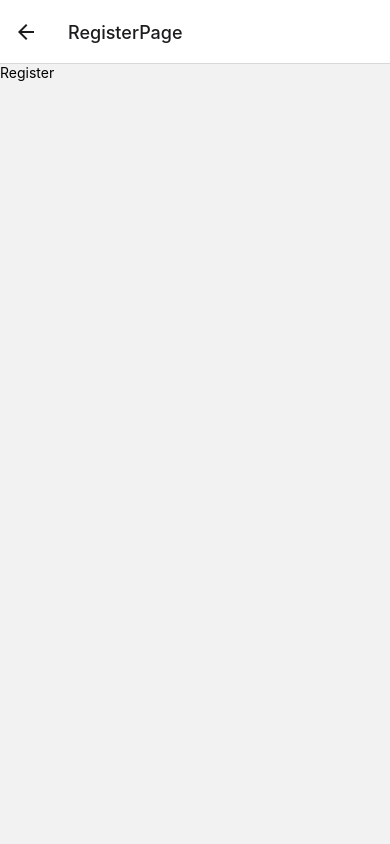
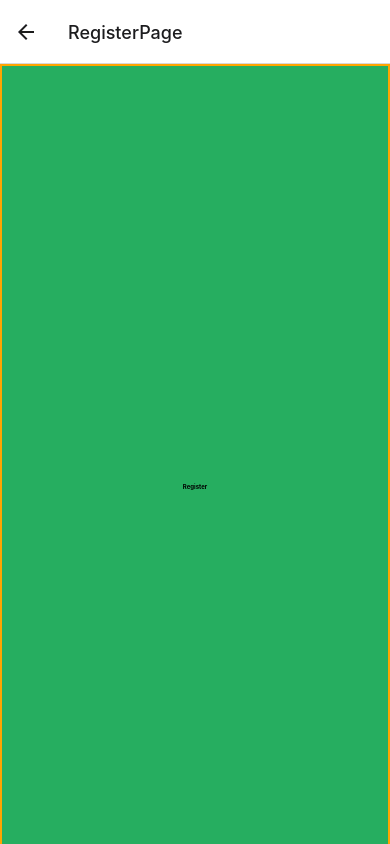
Before and after one commit to chaitanya-000/kanef_expo, a React Native app: screen /RegisterPage in a window 390 px wide. Built offline with nearby package versions, Linux system fonts and the light colour scheme.

Commit message:
Adds  styled component- h3 (Register)

```diff
--- a/App.tsx
+++ b/App.tsx
@@ -8,9 +8,6 @@ import { createNativeStackNavigator } from "@react-navigation/native-stack";
 import Register from "./src/Pages/Register";
 
 export default function App() {
-  const deviceHeight = Dimensions.get("window").height;
-  const deviceWidth = Dimensions.get("window").width;
-
   const Stack = createNativeStackNavigator();
   return (
     <NavigationContainer>
--- a/package.json
+++ b/package.json
@@ -11,6 +11,7 @@
   "dependencies": {
     "@react-navigation/native": "^6.0.16",
     "@react-navigation/native-stack": "^6.9.4",
+    "@types/styled-components-react-native": "^5.2.0",
     "expo": "~47.0.8",
     "expo-status-bar": "~1.4.2",
     "react": "18.1.0",
@@ -18,7 +19,8 @@
     "react-native": "0.70.5",
     "react-native-safe-area-context": "4.4.1",
     "react-native-screens": "~3.18.0",
-    "react-native-web": "~0.18.9"
+    "react-native-web": "~0.18.9",
+    "styled-components": "^5.3.6"
   },
   "devDependencies": {
     "@babel/core": "^7.12.9",
--- a/src/Pages/LoginPage.tsx
+++ b/src/Pages/LoginPage.tsx
@@ -12,7 +12,7 @@ import SignUpLoginContainer from "../organisms/SignUpLoginContainer";
 import LineDivider from "../organisms/LineDivider";
 import GoogleAndAppleButton from "../organisms/GoogleAndAppleButton";
 
-const LoginPage = ({ navigation }) => {
+const LoginPage = ({ navigation }: any) => {
   return (
     <View style={styles.container}>
       <Image
--- a/src/Pages/Register.tsx
+++ b/src/Pages/Register.tsx
@@ -1,10 +1,30 @@
-import { View, Text } from "react-native";
+import { View, Text, Dimensions, StyleSheet, ScrollView } from "react-native";
 import React from "react";
+import LoginImageWithLogo from "../molecules/LoginImageWithLogo";
+import { H3Header } from "../molecules/InputWithLabel";
 
-export default function Register() {
+const Register = () => {
+  const deviceHeight = Dimensions.get("window").height;
+  const deviceWidth = Dimensions.get("window").width;
   return (
-    <View>
-      <Text>Register</Text>
-    </View>
+    <ScrollView>
+      <View style={styles.container}>
+        <H3Header>Register</H3Header>
+      </View>
+    </ScrollView>
   );
-}
+};
+
+const styles = StyleSheet.create({
+  container: {
+    width: Dimensions.get("window").width,
+    height: Dimensions.get("window").height,
+    borderWidth: 2,
+    borderColor: "orange",
+    backgroundColor: "#26AE60",
+    display: "flex",
+    alignItems: "center",
+    justifyContent: "center",
+  },
+});
+export default Register;
--- a/src/atoms/SolidGreenButton.tsx
+++ b/src/atoms/SolidGreenButton.tsx
@@ -7,7 +7,7 @@ import {
 } from "react-native";
 import React from "react";
 
-export default function SolidGreenButton({ navigation }) {
+export default function SolidGreenButton({ navigation }: any) {
   return (
     <TouchableOpacity
       style={{
--- /dev/null
+++ b/src/molecules/InputWithLabel.tsx
@@ -0,0 +1,9 @@
+import styled from "styled-components/native";
+import { Text } from "react-native";
+
+export const H3Header = styled.Text`
+  font-size: 35%
+  font-weight:bold;
+
+
+`;
--- /dev/null
+++ b/src/molecules/LoginImageWithLogo.tsx
@@ -0,0 +1,39 @@
+import React from "react";
+import {
+  Dimensions,
+  Image,
+  ImageBackground,
+  StyleSheet,
+  Text,
+} from "react-native";
+
+const LoginImageWithLogo = () => {
+  return (
+    <ImageBackground
+      source={require("../../assets/images/myLoginImage.png")}
+      style={styles.image}
+    >
+      <Image
+        source={require("../../assets/images/KanefRegisterPageLogo.png")}
+        style={styles.logo}
+      />
+    </ImageBackground>
+  );
+};
+
+const styles = StyleSheet.create({
+  image: {
+    width: Dimensions.get("window").width,
+    height: Dimensions.get("window").height / 2,
+    position: "relative",
+    opacity: 1,
+  },
+  logo: {
+    position: "absolute",
+    top: "20%",
+    left: "44%",
+    opacity: 1,
+  },
+});
+
+export default LoginImageWithLogo;
```
Also changed, not shown: assets/images/KanefRegisterPageLogo.png (added), 1 other file (tests, documents, lock files or other folders).
